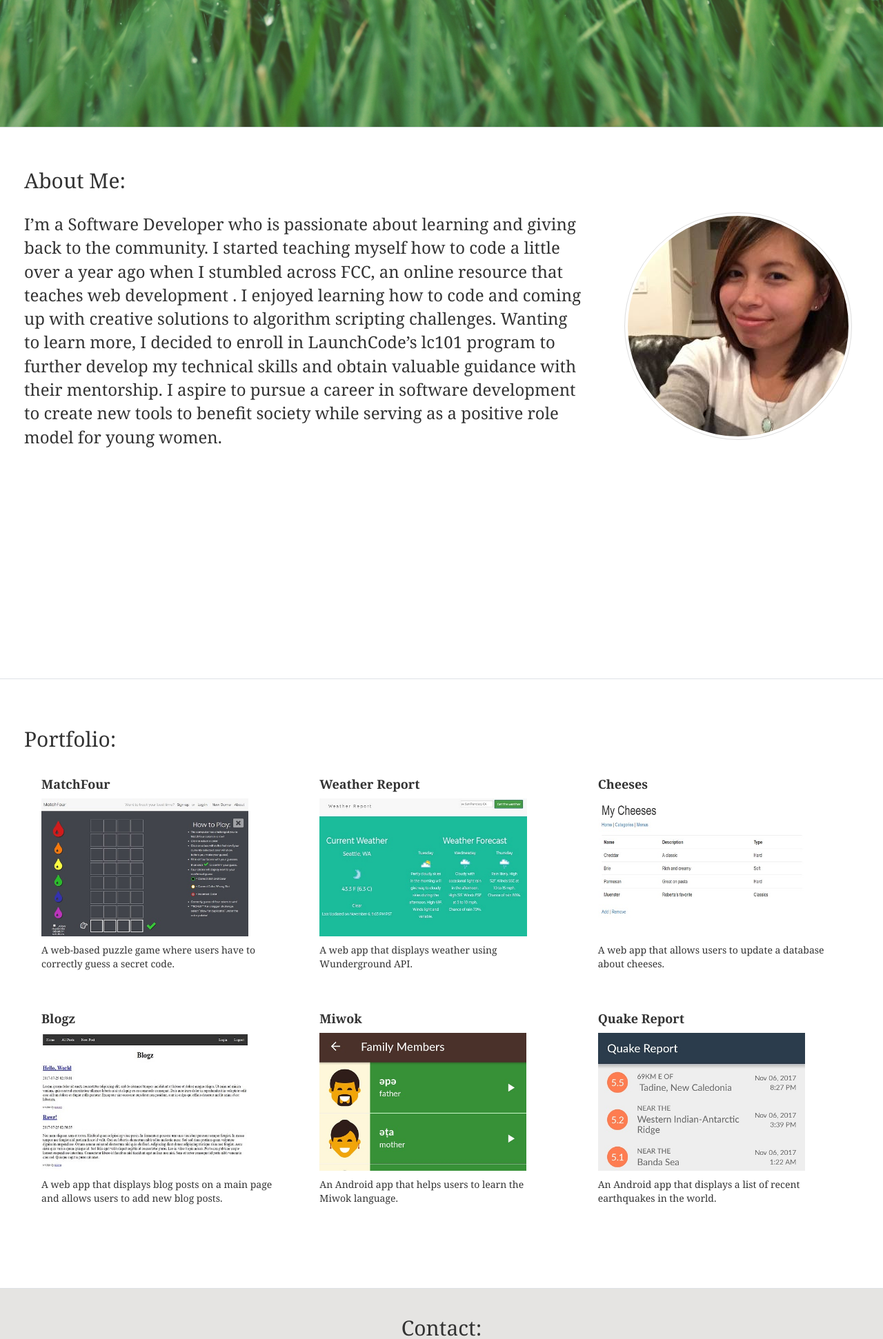
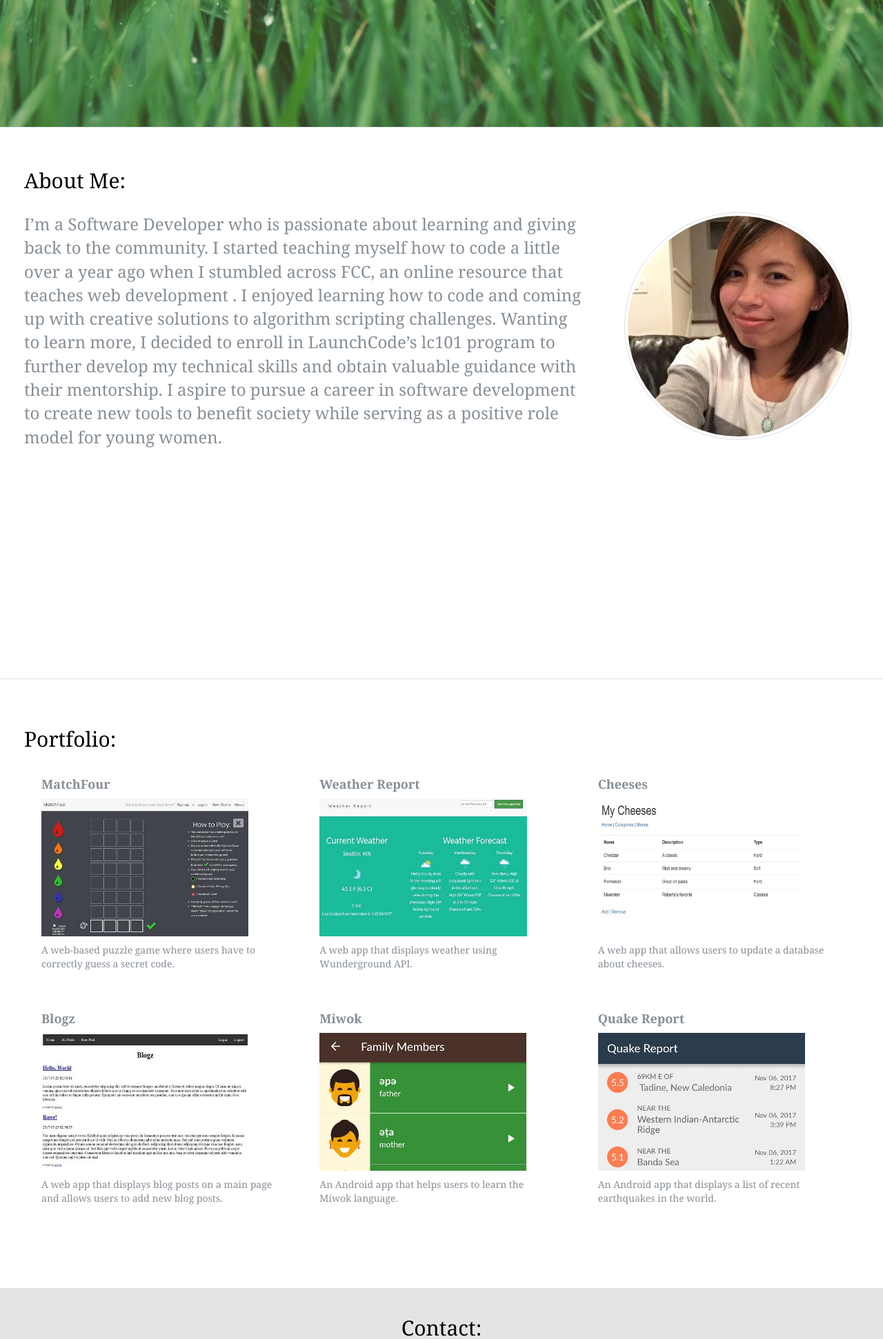
Before and after one commit to ctam91/tammysblog, a Flask app: page / in a window 1280 px wide. Shown: the part 615-2557 px from the top of the page at 69% size. Run offline with Flask 2, Linux system fonts and the light colour scheme; some libraries are stand-ins or nearby versions; some web fonts are replaced.

```diff
--- a/static/styles/mainpage.css
+++ b/static/styles/mainpage.css
@@ -15,6 +15,7 @@ h2 {
   font-family: 'Saira Extra Condensed',serif;
   font-weight: 700;
   margin-bottom: 2rem !important;
+  color:black !important;
 }
 
 h3{
@@ -63,6 +64,7 @@ section{
 }
 
 #portfolio, p{
+  color: #868e96;
   margin-top: 10px !important;
 }
 
```
